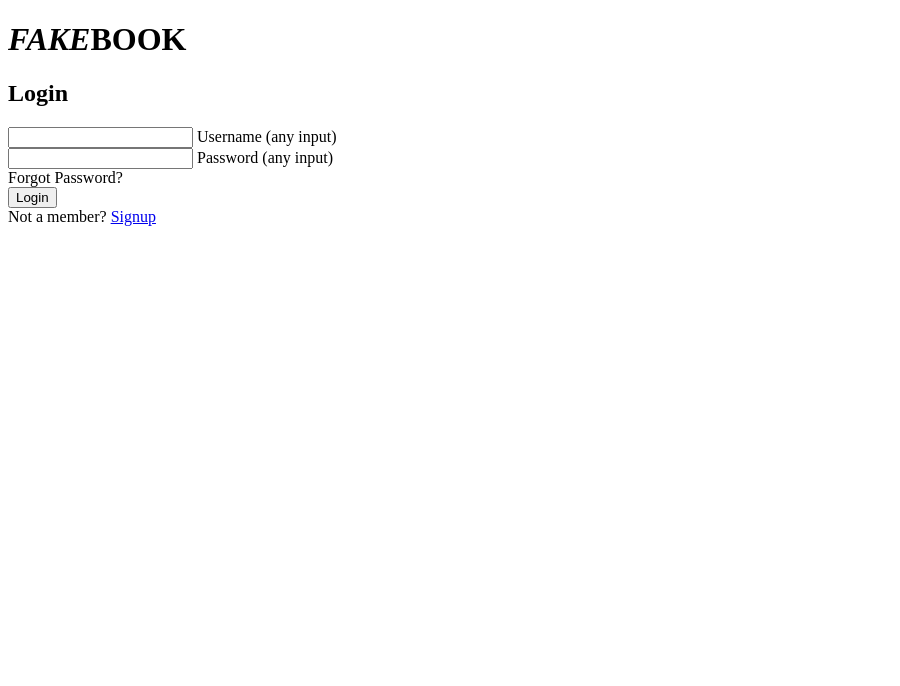
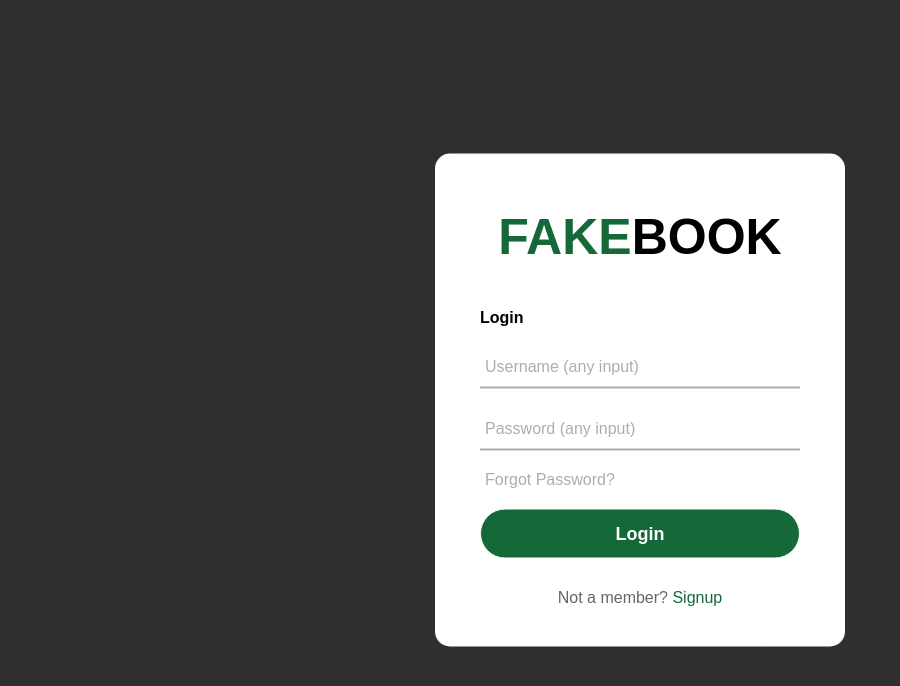
Before and after one commit to syny0/my_fakebook, a plain HTML site: page index.html in a window 1280 px wide. Shown: the whole page, without its empty margins (0-900 px from the left). Drawn offline with Linux system fonts and the light colour scheme; the site is published under a folder, as on GitHub Pages, so addresses that start at the root find nothing.

Commit message:
Update index.html

```diff
--- a/index.html
+++ b/index.html
@@ -3,7 +3,7 @@
   <head>
     <meta charset="utf-8" />
     <title>FAKEBOOK</title>
-    <link rel="stylesheet" href="/index.css" />
+    <link rel="stylesheet" href="index.css" />
   </head>
   <body>
     <div class="center">
```
